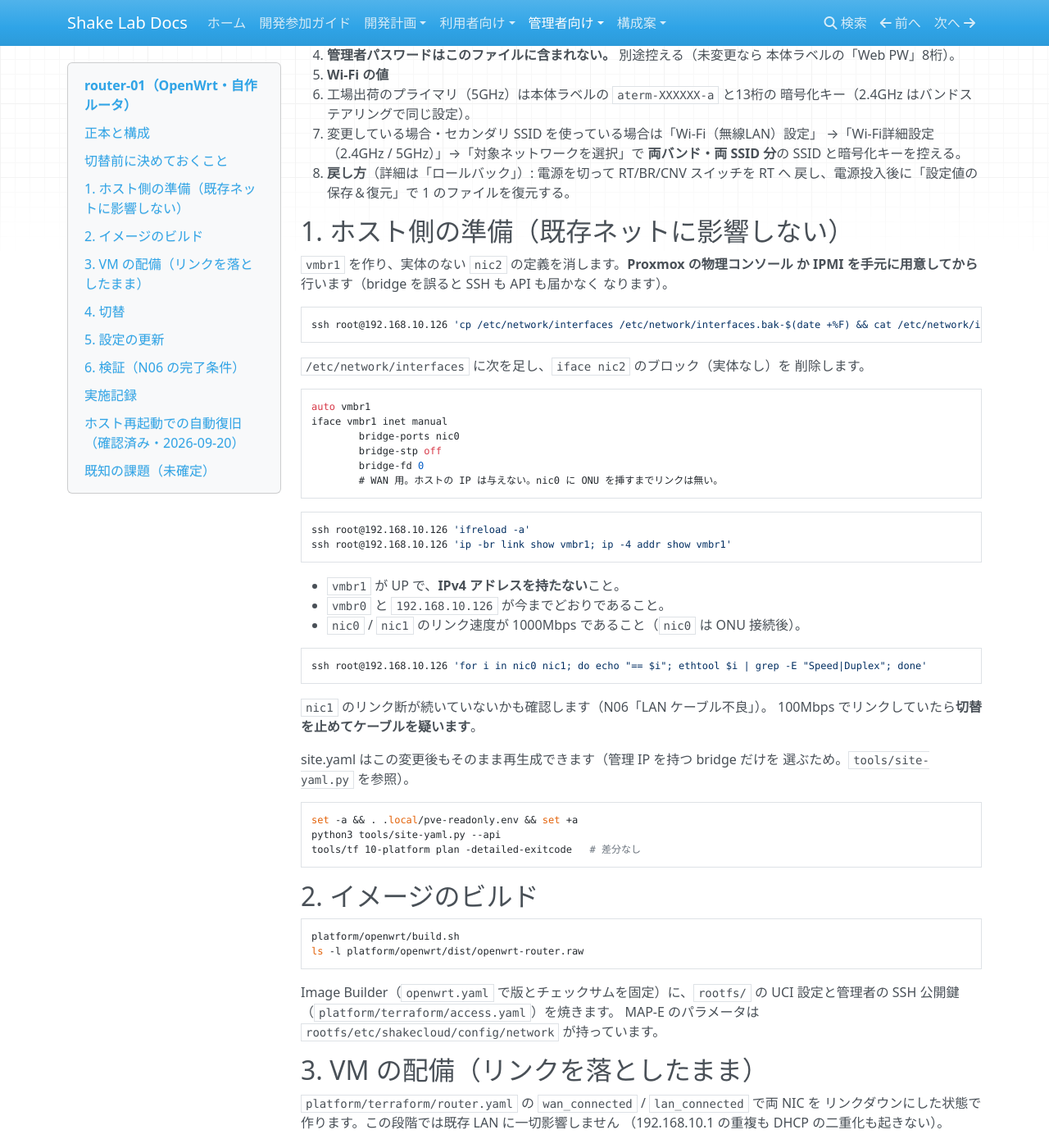
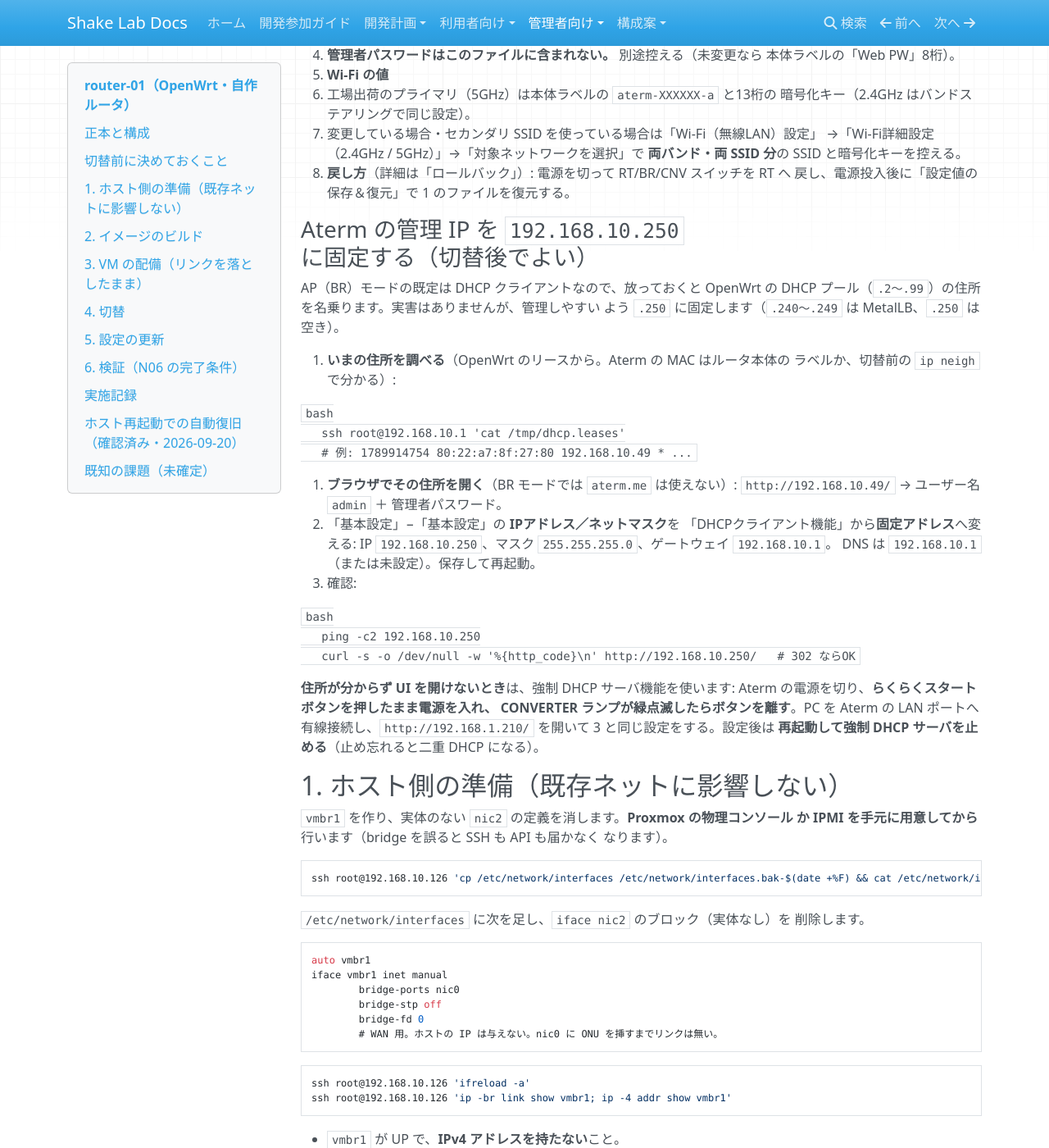
Before and after one commit to rurutheGeek/shake-cloud, an MkDocs documentation site: the page built from docs/operations/router.md, in a window 1280 px wide and 1400 px high, scrolled down 1693 px. Shown: the whole window at 82% size. Built offline with MkDocs 1.6.1, drawn with Linux system fonts in a browser that asks for light colours; nearby versions of some CDN libraries; a script that is not in the unit is left out; some of the changed text lies outside the part shown.

Commit message:
docs: K11のハング自動復旧（watchdog）とgame1のGPU起因を記録する

````diff
--- a/docs/operations/router.md
+++ b/docs/operations/router.md
@@ -97,6 +97,39 @@
      **両バンド・両 SSID 分**の SSID と暗号化キーを控える。
 3. **戻し方**（詳細は「ロールバック」）: 電源を切って RT/BR/CNV スイッチを RT へ
    戻し、電源投入後に「設定値の保存＆復元」で 1 のファイルを復元する。
+
+### Aterm の管理 IP を `192.168.10.250` に固定する（切替後でよい）
+
+AP（BR）モードの既定は DHCP クライアントなので、放っておくと OpenWrt の
+DHCP プール（`.2〜.99`）の住所を名乗ります。実害はありませんが、管理しやすい
+よう `.250` に固定します（`.240〜.249` は MetalLB、`.250` は空き）。
+
+1. **いまの住所を調べる**（OpenWrt のリースから。Aterm の MAC はルータ本体の
+   ラベルか、切替前の `ip neigh` で分かる）:
+
+   ```bash
+   ssh root@192.168.10.1 'cat /tmp/dhcp.leases'
+   # 例: 1789914754 80:22:a7:8f:27:80 192.168.10.49 * ...
+   ```
+
+2. **ブラウザでその住所を開く**（BR モードでは `aterm.me` は使えない）:
+   `http://192.168.10.49/` → ユーザー名 `admin` ＋ 管理者パスワード。
+3. 「基本設定」−「基本設定」の **IPアドレス／ネットマスク**を
+   「DHCPクライアント機能」から**固定アドレス**へ変える:
+   IP `192.168.10.250`、マスク `255.255.255.0`、ゲートウェイ `192.168.10.1`。
+   DNS は `192.168.10.1`（または未設定）。保存して再起動。
+4. 確認:
+
+   ```bash
+   ping -c2 192.168.10.250
+   curl -s -o /dev/null -w '%{http_code}\n' http://192.168.10.250/   # 302 ならOK
+   ```
+
+**住所が分からず UI を開けないとき**は、強制 DHCP サーバ機能を使います:
+Aterm の電源を切り、**らくらくスタートボタンを押したまま電源を入れ、
+CONVERTER ランプが緑点滅したらボタンを離す**。PC を Aterm の LAN ポートへ
+有線接続し、`http://192.168.1.210/` を開いて 3 と同じ設定をする。設定後は
+**再起動して強制 DHCP サーバを止める**（止め忘れると二重 DHCP になる）。
 
 ## 1. ホスト側の準備（既存ネットに影響しない）
 
@@ -275,6 +308,10 @@
   再起動が終わればネットは自力で戻るはずです。**切替直後に一度ホストを再起動し、
   `tools/verify-router.py` で自動復旧を確認します**（N06 の完了条件）。
   注意: dev-b など K11 上の作業環境も一緒に落ちます。
+- **ハング時は watchdog で自動復帰します**（SP5100 TCO、約10秒でリセット →
+  `router-01` 自動起動。全断は約1〜2分）。引き金は game1 の iGPU パススルー操作で、
+  リソース起因ではないことを実測で確認済み。詳細と確認方法は
+  [power.md](power.md) の「K11 が固まったときの自動復旧」を参照。
 - **停電**: K11 を UPS のバッテリー側へ接続し、BIOS の「AC 復帰で自動起動」を
   有効にしておくと、復電後にネットまで自動で戻ります（[power.md](power.md)）。
 - **K11 が起動しない・故障したとき（コールドスペア）**:
````
Also changed, not shown: docs/development/N06-router.md (+6 -0 lines), docs/operations/power.md (+29 -1 lines).
